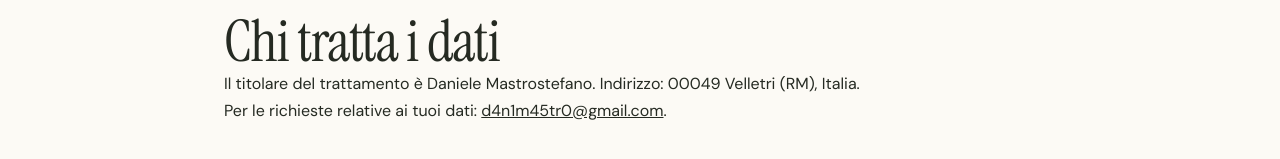
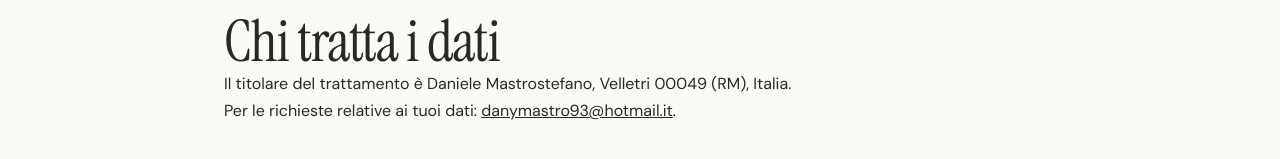
Before and after one commit to danieleMastrostefano93/tutoring-website, an Astro site: page /privacy in a window 1280 px wide. Shown: the part 361-520 px from the top of the page. Built offline with nearby package versions, Linux system fonts and the light colour scheme; Astro itself is replaced by a stand-in of ours; no server answers.

Commit message:
Aggiorna recapito ed email nell’informativa privacy

```diff
--- a/src/lib/privacy-policy.json
+++ b/src/lib/privacy-policy.json
@@ -1,8 +1,8 @@
 {
   "controllerName": "Daniele Mastrostefano",
   "controllerConfirmed": true,
-  "controllerAddress": "00049 Velletri (RM), Italia",
-  "contactEmail": "d4n1m45tr0@gmail.com",
+  "controllerAddress": "Velletri 00049 (RM), Italia",
+  "contactEmail": "danymastro93@hotmail.it",
   "contactRetention": "Al massimo un mese dall’invio, con cancellazione manuale da parte del titolare anche prima se non più necessari; lo stesso criterio si applica alle relative risposte",
   "pendingReviewRetention": "Al massimo un mese dall’invio, con cancellazione manuale da parte del titolare",
   "publishedReviewRetention": "Al massimo un mese dall’invio, anche dopo l’approvazione, con rimozione e cancellazione manuale da parte del titolare",
--- a/src/pages/privacy.astro
+++ b/src/pages/privacy.astro
@@ -10,7 +10,7 @@ const pending = "Da completare prima della pubblicazione";
     {!privacyComplete && <p class="privacy-draft" role="note"><strong>Bozza per revisione.</strong> I dati del titolare, i recapiti e i tempi di conservazione devono essere confermati prima del rilascio pubblico.</p>}
 
     <h2>Chi tratta i dati</h2>
-    <p>Il titolare del trattamento è {policy.controllerName}{!policy.controllerConfirmed && " (da confermare)"}. Indirizzo: {policy.controllerAddress || pending}.</p>
+    <p>Il titolare del trattamento è {policy.controllerName}{!policy.controllerConfirmed && " (da confermare)"}, {policy.controllerAddress || pending}.</p>
     <p>Per le richieste relative ai tuoi dati: {policy.contactEmail ? <a href={`mailto:${policy.contactEmail}`}>{policy.contactEmail}</a> : pending}.</p>
 
     <h2>Richieste di informazioni e lezioni</h2>
```
